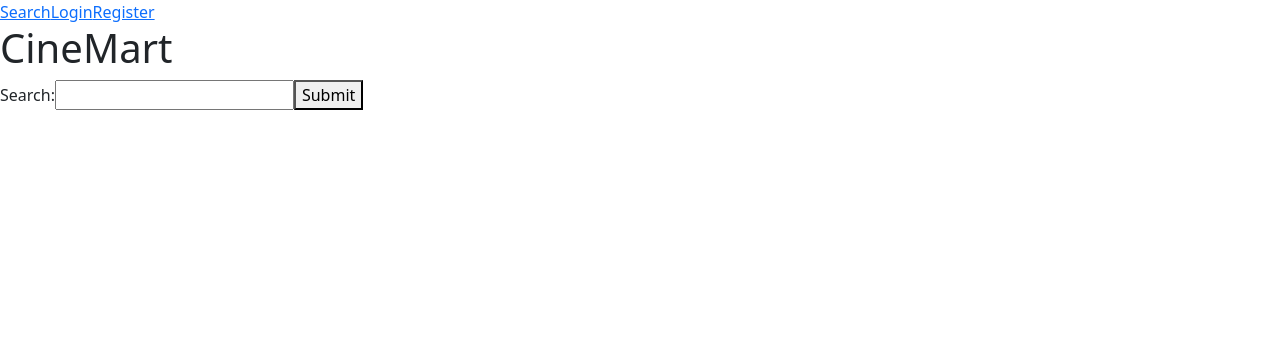
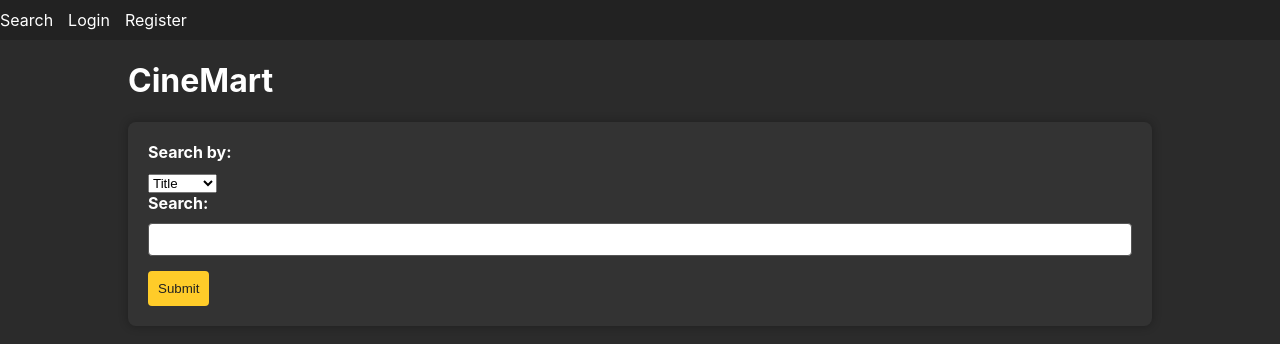
Before and after one commit to finalSprint-EAE/front-end, a React (Create React App) app: page / in a window 1280 px wide. Shown: the top 344 px of the page. Built offline with nearby package versions, Linux system fonts and the light colour scheme.

Commit message:
Styled the search and results pages. Basic searching functional. Added a 'search by' feature.

```diff
--- a/src/App.js
+++ b/src/App.js
@@ -1,5 +1,5 @@
 import React, { Component } from 'react';
-import 'bootstrap/dist/css/bootstrap.min.css';
+// import 'bootstrap/dist/css/bootstrap.min.css';
 import logo from './logo.svg';
 import { BrowserRouter as Router, Routes, Route } from "react-router-dom";
 import { Link } from "react-router-dom";
--- a/src/components/Result.jsx
+++ b/src/components/Result.jsx
@@ -3,7 +3,7 @@ import React from "react";
 const Result = ({ result }) => {
     return (
         <>
-        <li>
+        <li className="result-card">
             Title: <strong>{result.title}</strong><br/>
             Genres: <strong>{result.genres}</strong><br/>
             Director: <strong>{result.director}</strong><br/>
--- a/src/index.css
+++ b/src/index.css
@@ -1,13 +1,95 @@
 body {
   margin: 0;
+  padding: 0;
   font-family: -apple-system, BlinkMacSystemFont, 'Segoe UI', 'Roboto', 'Oxygen',
     'Ubuntu', 'Cantarell', 'Fira Sans', 'Droid Sans', 'Helvetica Neue',
     sans-serif;
   -webkit-font-smoothing: antialiased;
   -moz-osx-font-smoothing: grayscale;
+  background-color: #2b2b2b;
+  color: #fff;
 }
 
 code {
   font-family: source-code-pro, Menlo, Monaco, Consolas, 'Courier New',
     monospace;
 }
+
+nav {
+  background-color: #222;
+  padding: 10px 0;
+}
+
+nav a {
+  color: #fff;
+  text-decoration: none;
+  margin-right: 15px;
+}
+
+nav a:hover {
+  text-decoration: underline;
+  color: #fff;
+}
+
+.container {
+  width: 80%;
+  margin: 0 auto;
+}
+
+.results-container {
+  display: flex;
+  flex-wrap: wrap;
+}
+
+.result-card {
+  background-color: #444;
+  color: #fff;
+  padding: 15px;
+  margin: 10px;
+  width: calc(33.33% - 20px);
+  box-sizing: border-box;
+  border-radius: 8px;
+  box-shadow: 0 0 10px rgba(0, 0, 0, 0.3);
+}
+
+.form-container {
+  max-width: 400px;
+  margin: 0 auto;
+}
+
+form {
+  background-color: #333;
+  color: #fff;
+  padding: 20px;
+  border-radius: 8px;
+  box-shadow: 0 0 10px rgba(0, 0, 0, 0.3);
+  margin-top: 20px;
+}
+
+label {
+  display: block;
+  margin-bottom: 10px;
+  font-weight: bold;
+}
+
+input {
+  width: 100%;
+  padding: 8px;
+  box-sizing: border-box;
+  border: 1px solid #555;
+  border-radius: 4px;
+  margin-bottom: 15px;
+}
+
+button {
+  background-color: #ffcc29;
+  color: #222;
+  padding: 10px;
+  border: none;
+  border-radius: 4px;
+  cursor: pointer;
+}
+
+button:hover {
+  background-color: #ffd94a;
+}
--- a/src/pages/Results.jsx
+++ b/src/pages/Results.jsx
@@ -2,63 +2,36 @@ import React, { useState, useEffect } from "react";
 import { useLocation } from "react-router-dom";
 import Result from "../components/Result";
 
-const results = [
-    {id: 1, title: "Movie 1", genres: "Action/Adventure", director: "Directorman", date: "example"},
-    {id: 2, title: "Movie 2", genres: "Drama", director: "Directorguy", date: "example2"},
-    {id: 3, title: "Movie 3", genres: "Comedy/Drama", director: "Mr Director", date: "example3"},
-]
-
-// Should accept results from database. Currently using testing array.
-// const Results = ({ query }) => {
-//     return (
-//         <main>
-//             <div>
-//                 <h1>CineMart</h1>
-//                 <p>Query: {query}</p>
-//                 <p>Number of results: {results.length}</p>
-//
-//                 <p>Results:</p>
-//                 <ul>
-//                     {results.map((result) => (
-//                         <Result key={result.id} result={result}/>
-//                     ))}
-//                 </ul>
-//             </div>
-//         </main>
-//     )
-// }
-
 function Results() {
     const location = useLocation();
-    const { query } = location.state || {};
+    const { query, searchBy } = location.state || {};
     const [results, setResults] = useState([]);
 
     useEffect(() => {
         fetch("/data.json")
             .then((response) => response.json())
             .then ((data) => {
-                const filteredResults = data.results.filter((item) =>
-                    item.title.toLowerCase().includes(query.toLowerCase())
-                );
+                const filteredResults = data.results.filter((item) => {
+                    const itemValue = item[searchBy].toString().toLowerCase();
+                    return itemValue.includes(query.toLowerCase());
+                });
                 setResults(filteredResults);
             });
     }, [query]);
 
     return (
-        <main>
-            <div>
+        <div className="container">
             <h1>CineMart</h1>
             <p>Query: {query}</p>
             <p>Number of results: {results.length}</p>
 
             <p>Results:</p>
-                <ul>
+            <ul className="results-container">
                 {results.map((result) => (
                     <Result key={result.id} result={result}/>
                 ))}
             </ul>
         </div>
-        </main>
     )
 }
 
--- a/src/pages/Search.jsx
+++ b/src/pages/Search.jsx
@@ -4,16 +4,25 @@ import { useNavigate } from "react-router-dom";
 function Search() {
     const navigate = useNavigate();
     const [query, setQuery] = useState('');
+    const [searchBy, setSearchBy] = useState('title');
 
     const handleSubmit = (e) => {
         e.preventDefault();
-        navigate('/results', { state: { query } });
+        navigate('/results', { state: { query, searchBy } });
     };
 
     return (
-        <>
+        <div className="container">
         <h1>CineMart</h1>
         <form onSubmit={handleSubmit}>
+                <label htmlFor="searchBy">
+                    Search by:
+                </label>
+                <select id="searchBy" value={searchBy} onChange={(e) => setSearchBy(e.target.value)}>
+                    <option value="title">Title</option>
+                    <option value="genres">Genres</option>
+                    <option value="director">Director</option>
+                </select>
             <label htmlFor="query">
                 Search:
             </label>
@@ -27,7 +36,7 @@ function Search() {
                 Submit
             </button>
         </form>
-        </>
+        </div>
     );
 }
 
```
Lines whose indentation alone changed are shown as unchanged.
